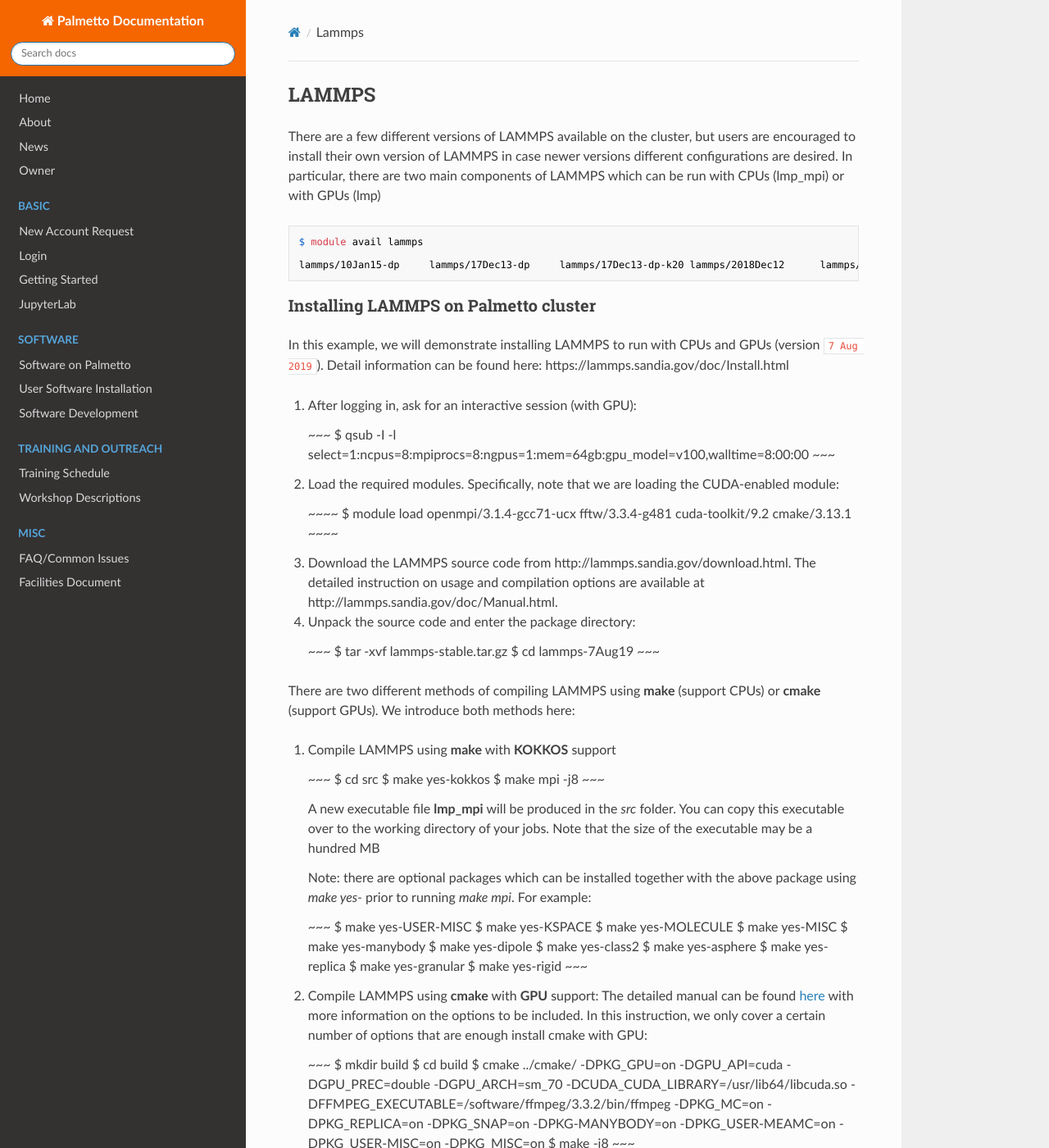
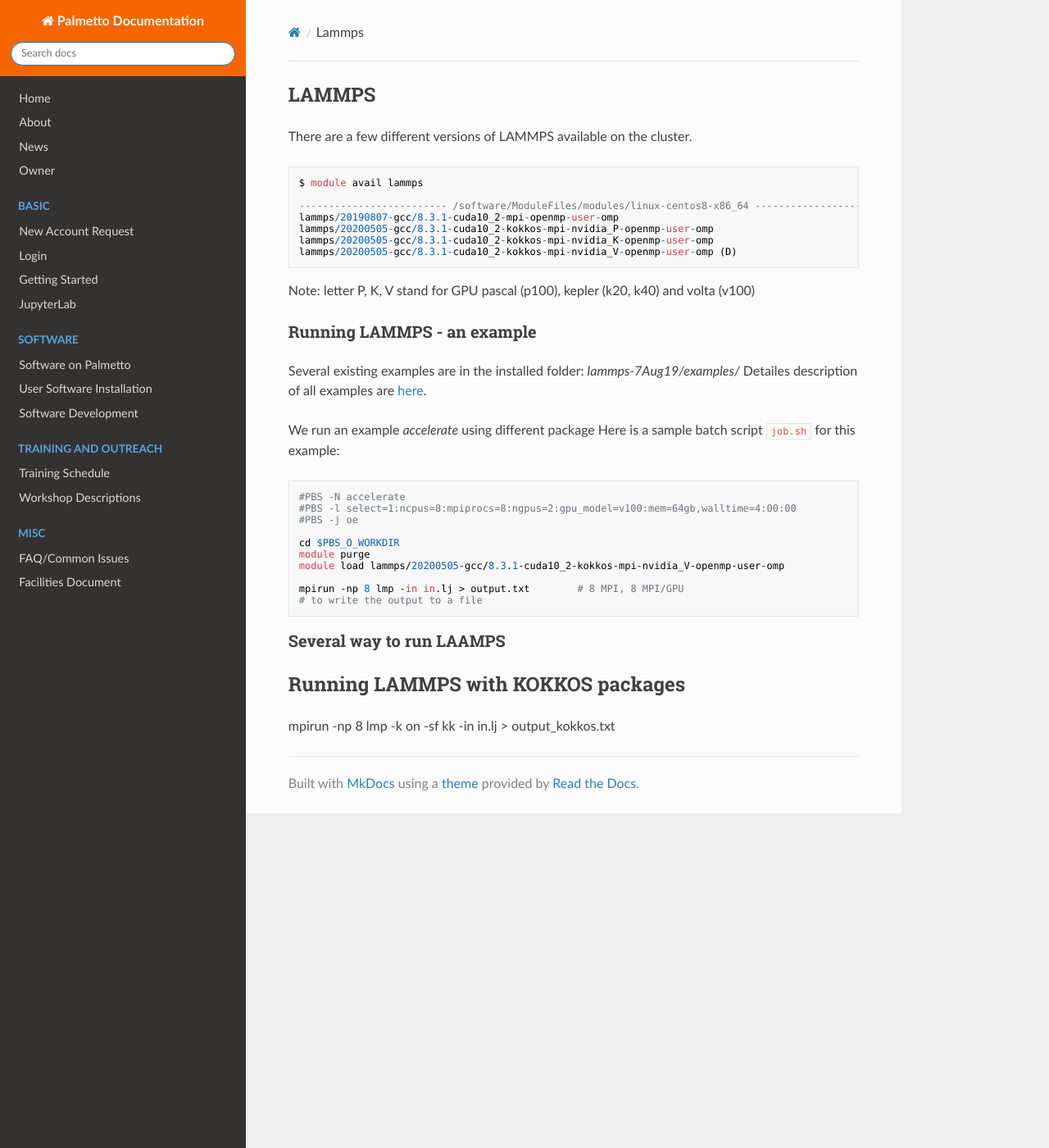
Before and after one commit to clemsonciti/palmetto-documentation, an MkDocs documentation site: the page built from docs/software/packages/lammps.md, in a window 1280 px wide and 1400 px high. Shown: the whole window at 82% size. Built offline with MkDocs 1.6.1, drawn with Linux system fonts in a browser that asks for light colours; nearby versions of some CDN libraries; some of the changed text lies outside the part shown.

Commit message:
update new way to run lammps with spack 1

```diff
--- a/docs/software/packages/lammps.md
+++ b/docs/software/packages/lammps.md
@@ -1,110 +1,39 @@
 ## LAMMPS
 
-There are a few different versions of LAMMPS available on the cluster,
-but users are encouraged to install their own version of LAMMPS
-in case newer versions different configurations are desired.
-In particular, there are two main components of LAMMPS which can be run with CPUs (lmp_mpi) or with GPUs (lmp)
+There are a few different versions of LAMMPS available on the cluster.
 
 ~~~
 $ module avail lammps
 
-lammps/10Jan15-dp     lammps/17Dec13-dp     lammps/17Dec13-dp-k20 lammps/2018Dec12      lammps/29Aug14-sp-k20
+------------------------- /software/ModuleFiles/modules/linux-centos8-x86_64 -------------------------
+lammps/20190807-gcc/8.3.1-cuda10_2-mpi-openmp-user-omp
+lammps/20200505-gcc/8.3.1-cuda10_2-kokkos-mpi-nvidia_P-openmp-user-omp
+lammps/20200505-gcc/8.3.1-cuda10_2-kokkos-mpi-nvidia_K-openmp-user-omp
+lammps/20200505-gcc/8.3.1-cuda10_2-kokkos-mpi-nvidia_V-openmp-user-omp (D)
 ~~~
-
-### Installing LAMMPS on Palmetto cluster
-
-In this example, we will demonstrate installing LAMMPS to run with CPUs and GPUs (version `7 Aug 2019`).
-Detail information can be found here: https://lammps.sandia.gov/doc/Install.html
-
-1.  After logging in, ask for an interactive session (with GPU):
-
-    ~~~
-    $ qsub -I -l select=1:ncpus=8:mpiprocs=8:ngpus=1:mem=64gb:gpu_model=v100,walltime=8:00:00
-    ~~~
-
-2.  Load the required modules. Specifically, note that we are loading the CUDA-enabled
-module:
-
-    ~~~~
-    $ module load openmpi/3.1.4-gcc71-ucx fftw/3.3.4-g481 cuda-toolkit/9.2 cmake/3.13.1
-    ~~~~
-
-3.  Download the LAMMPS source code from http://lammps.sandia.gov/download.html.
-The detailed instruction on usage and compilation options are available
-at http://lammps.sandia.gov/doc/Manual.html.
-
-4.  Unpack the source code and enter the package directory:
-
-    ~~~
-    $ tar -xvf lammps-stable.tar.gz
-    $ cd lammps-7Aug19
-    ~~~
-
-There are two different methods of compiling LAMMPS using **make** (support CPUs) or **cmake** (support GPUs). We introduce both methods here:
-
-5.  Compile LAMMPS using **make** with **KOKKOS**  support
-
-    ~~~
-    $ cd src
-    $ make yes-kokkos
-    $ make mpi -j8
-    ~~~
-
-    A new executable file **lmp_mpi** will be produced in the *src* folder. You can copy this executable over to the working directory of your jobs. Note that the size of the executable may be a hundred MB
-
-    Note: there are optional packages which can be installed together with the above package using *make yes-* prior to running *make mpi*. For example:
-
-    ~~~
-    $ make yes-USER-MISC
-    $ make yes-KSPACE
-    $ make yes-MOLECULE
-    $ make yes-MISC
-    $ make yes-manybody
-    $ make yes-dipole
-    $ make yes-class2
-    $ make yes-asphere
-    $ make yes-replica
-    $ make yes-granular
-    $ make yes-rigid
-    ~~~
-
-6.  Compile LAMMPS using **cmake** with **GPU** support:
-    The detailed manual can be found [here](https://github.com/lammps/lammps/blob/master/cmake/README.md) with more information on the options to be included. In this instruction, we only cover a certain number of options that are enough install cmake with GPU:
-
-    ~~~
-    $ mkdir build
-    $ cd build
-    $ cmake ../cmake/ -DPKG_GPU=on -DGPU_API=cuda -DGPU_PREC=double -DGPU_ARCH=sm_70 -DCUDA_CUDA_LIBRARY=/usr/lib64/libcuda.so -DFFMPEG_EXECUTABLE=/software/ffmpeg/3.3.2/bin/ffmpeg -DPKG_MC=on -DPKG_REPLICA=on -DPKG_SNAP=on -DPKG-MANYBODY=on -DPKG_USER-MEAMC=on -DPKG_USER-MISC=on -DPKG_MISC=on
-    $ make -j8
-    ~~~
-
-    In the above script; the *-DGPU_ARCH=sm_70* was used because the gpu_model was set at Volta (v100). Please refer to the above [guideline](https://github.com/lammps/lammps/blob/master/cmake/README.md) for setting particular gpu architecture
-
-    Note: there are optional packages which can be installed together with the above package using *-D[Options]=on*. For example:
-
-    ~~~
-    $ cmake ../cmake/ -DPKG_MISC=on -DPKG_KSPACE=on -DPKG_MOLECULE=on -DPKG_MANYBODY=on -DPKG_DIPOLE=on -DPKG_CLASS2=on -DPKG_ASPHERE=on -DPKG_REPLICA=on -DPKG_GRANULAR=on -DPKG_RIGID=on
-    ~~~
-
-The executable file **lmp** will be produced. You can copy this executable over to the working directory of your jobs.
-Note that the size of the executable may be a hundred MB.
+Note: letter P, K, V stand for GPU pascal (p100), kepler (k20, k40) and volta (v100)
 
 ### Running LAMMPS - an example
 
 Several existing examples are in the installed folder: *lammps-7Aug19/examples/*
 Detailes description of all examples are [here](https://lammps.sandia.gov/doc/Examples.html#).
-In order to run the example, simply copy the executable files created from step 5 and 6 to particular example folder and follow the **README** for detailed description on how to run.
 
-For instance, in order to run an example *accelerate* using GPU package. Copy **lmp** to that folder.
+We run an example *accelerate* using different package
 Here is a sample batch script `job.sh` for this example:
 
 ~~~
 #PBS -N accelerate
-#PBS -l select=1:ncpus=8:mpiprocs=8:ngpus=1:gpu_model=v100:mem=64gb,walltime=1:00:00
+#PBS -l select=1:ncpus=8:mpiprocs=8:ngpus=2:gpu_model=v100:mem=64gb,walltime=4:00:00
 #PBS -j oe
 
+cd $PBS_O_WORKDIR
 module purge
-module load openmpi/3.1.4-gcc71-ucx
+module load lammps/20200505-gcc/8.3.1-cuda10_2-kokkos-mpi-nvidia_V-openmp-user-omp
 
-mpirun -np 8 lmp -sf gpu < in.lj        # 8 MPI, 8 MPI/GPU
+mpirun -np 8 lmp -in in.lj > output.txt        # 8 MPI, 8 MPI/GPU
+# to write the output to a file
 ~~~
+
+### Several way to run LAAMPS
+## Running LAMMPS with KOKKOS packages
+mpirun -np 8 lmp -k on -sf kk -in in.lj > output_kokkos.txt
```
